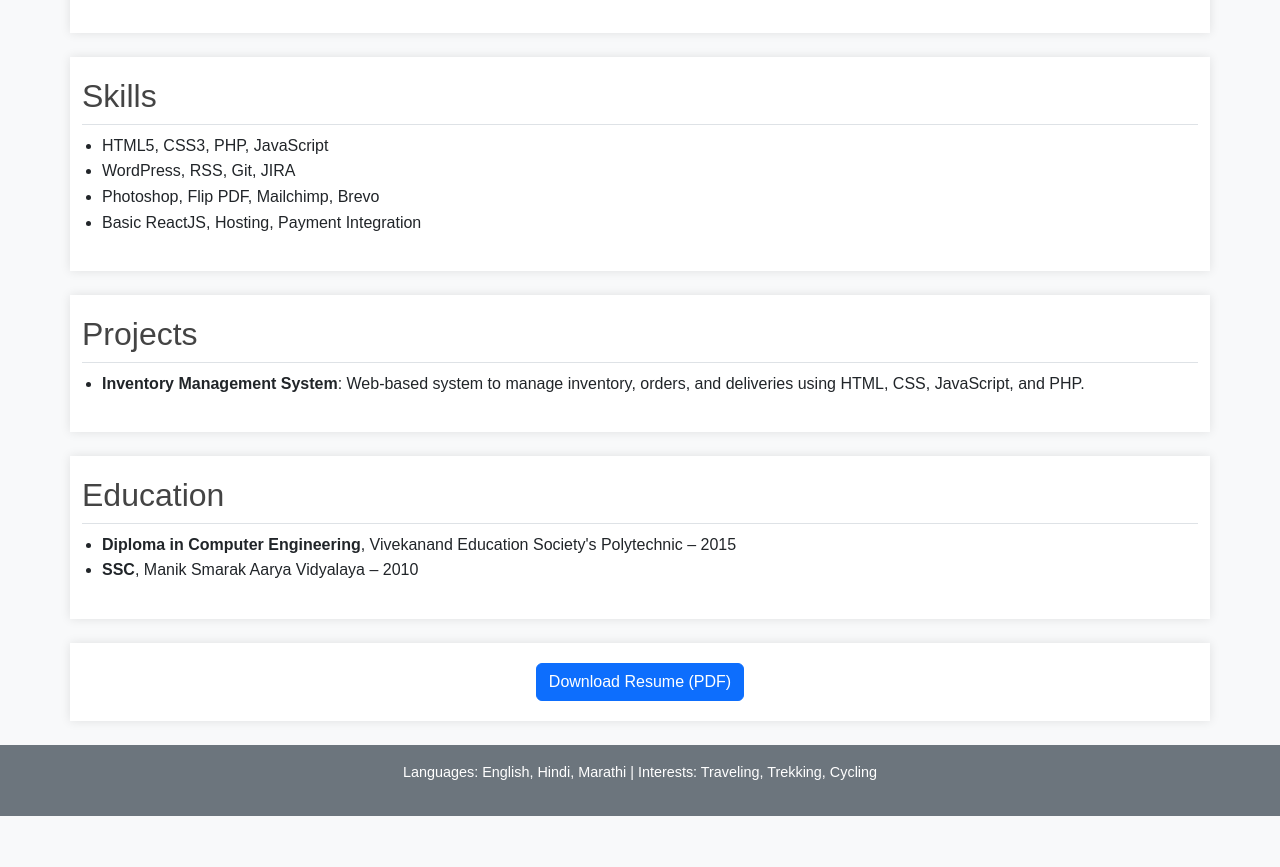
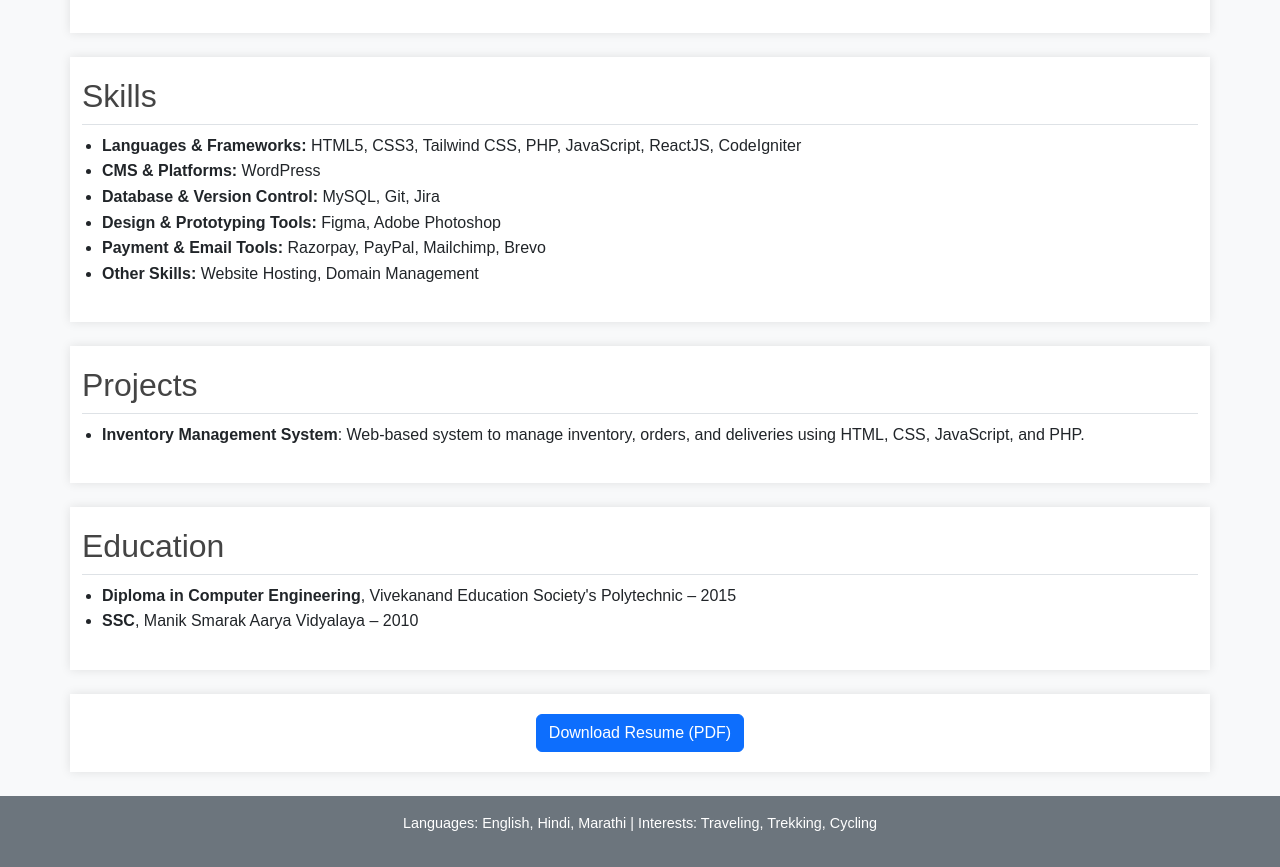
Before and after one commit to kiryapatil/kiran-portfolio, a plain HTML site: page index.html in a window 1280 px wide. Shown: the part 1426-2293 px from the top of the page. Before the commit the page ends 2242 px from the top, so only its background shows below. Drawn offline with nearby package versions, Linux system fonts and the light colour scheme; a web font is replaced by a local one.

Commit message:
Update index.html
Skills updated

```diff
--- a/index.html
+++ b/index.html
@@ -77,10 +77,12 @@
   <section class="container my-4">
     <h2 class="border-bottom pb-2">Skills</h2>
     <ul>
-      <li>HTML5, CSS3, PHP, JavaScript</li>
-      <li>WordPress, RSS, Git, JIRA</li>
-      <li>Photoshop, Flip PDF, Mailchimp, Brevo</li>
-      <li>Basic ReactJS, Hosting, Payment Integration</li>
+      <li><strong>Languages & Frameworks:</strong> HTML5, CSS3, Tailwind CSS, PHP, JavaScript, ReactJS, CodeIgniter</li>
+      <li><strong>CMS & Platforms:</strong> WordPress</li>
+      <li><strong>Database & Version Control:</strong> MySQL, Git, Jira</li>
+      <li><strong>Design & Prototyping Tools:</strong> Figma, Adobe Photoshop</li>
+      <li><strong>Payment & Email Tools:</strong> Razorpay, PayPal, Mailchimp, Brevo</li>
+      <li><strong>Other Skills:</strong> Website Hosting, Domain Management</li>
     </ul>
   </section>
 
```
